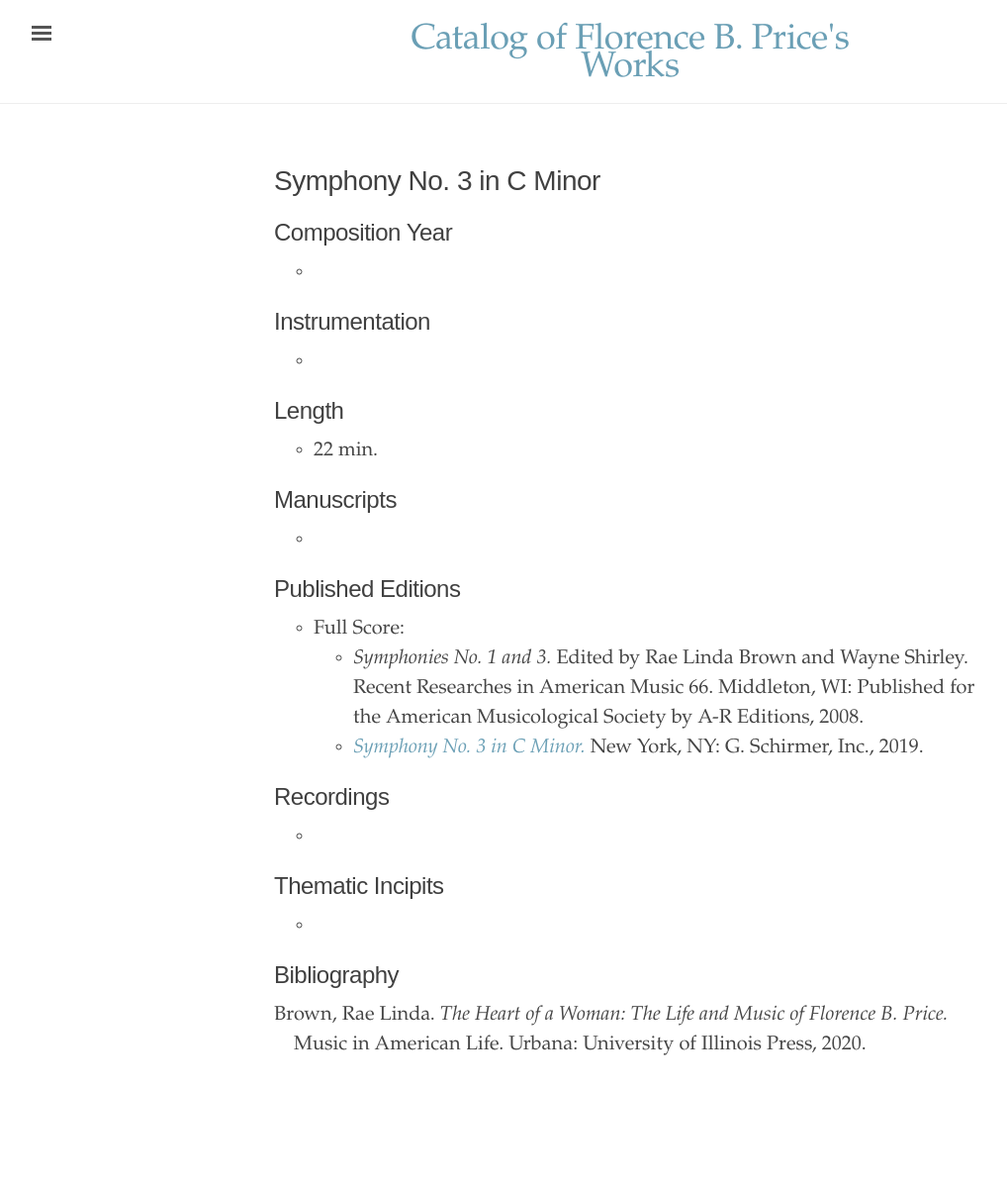
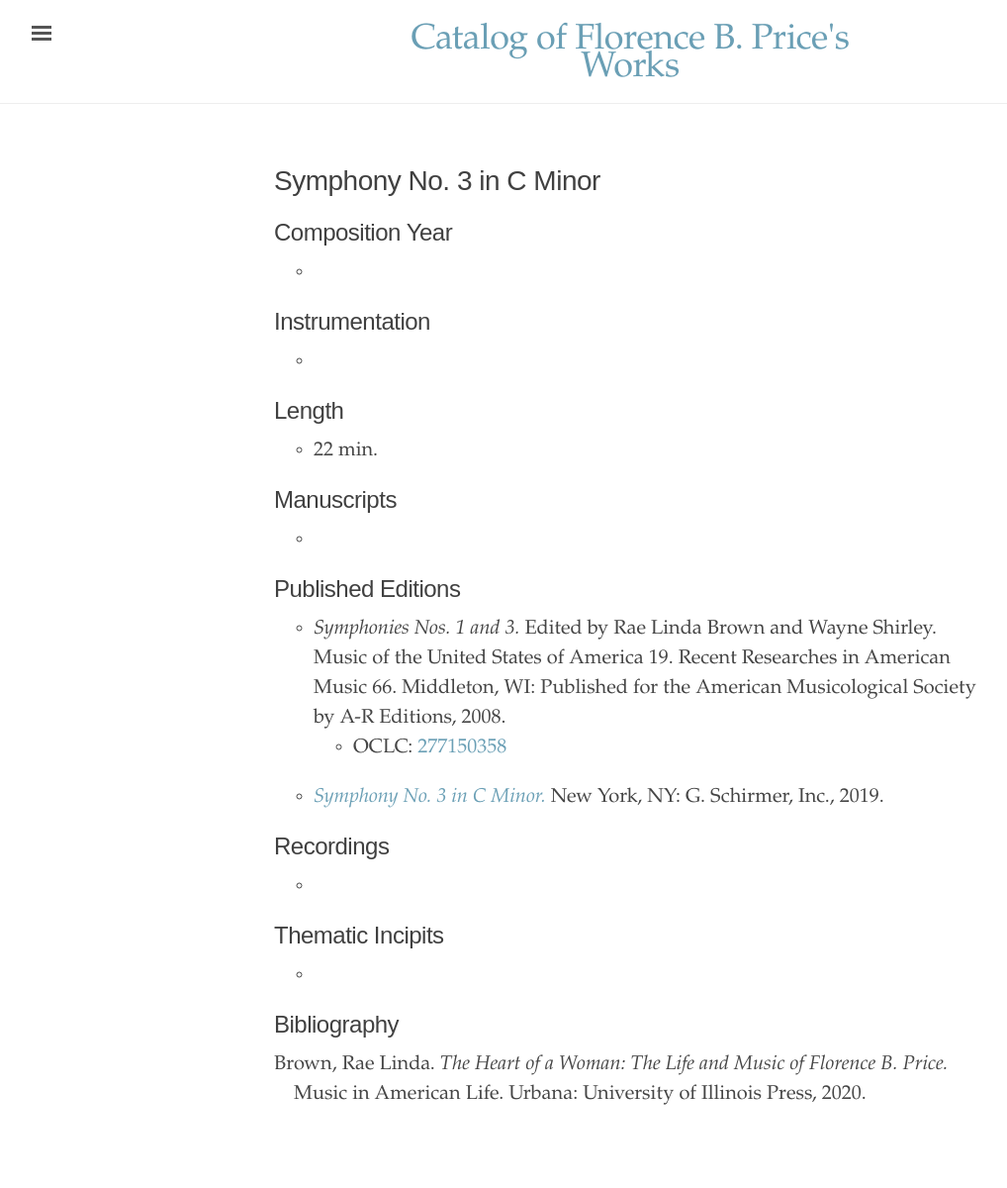
Before and after one commit to dwshadle/florence-price-catalog, a Jekyll site: the page built from _texts/price-symphony_no3.md, in a window 1280 px wide. Shown: the whole page at 99% size, without its empty margins (3-1021 px from the left). Built offline with Jekyll 4.4.1, drawn with Linux system fonts in a browser that asks for light colours; before the commit the page ends 1150 px from its top, so only the background shows below that.

Commit message:
Update price-symphony_no3.md

```diff
--- a/_texts/price-symphony_no3.md
+++ b/_texts/price-symphony_no3.md
@@ -19,9 +19,9 @@ permalink: /price-symphony-no3/
 -
 
 ## Published Editions
-- Full Score:
-    * *Symphonies No. 1 and 3.* Edited by Rae Linda Brown and Wayne Shirley. Recent Researches in American Music 66. Middleton, WI: Published for the American Musicological Society by A-R Editions, 2008.
-    * <a href="https://www.wisemusicclassical.com/work/58894/Symphony-No-3-in-C-minor" target="_blank">*Symphony No. 3 in C Minor.*</a> New York, NY: G. Schirmer, Inc., 2019.
+- *Symphonies Nos. 1 and 3.* Edited by Rae Linda Brown and Wayne Shirley. Music of the United States of America 19. Recent Researches in American Music 66. Middleton, WI: Published for the American Musicological Society by A-R Editions, 2008.
+    * OCLC: <a href="https://www.worldcat.org/title/277150358" target="_blank">277150358</a>
+- <a href="https://www.wisemusicclassical.com/work/58894/Symphony-No-3-in-C-minor" target="_blank">*Symphony No. 3 in C Minor.*</a> New York, NY: G. Schirmer, Inc., 2019.
 
 ## Recordings
 -
```
